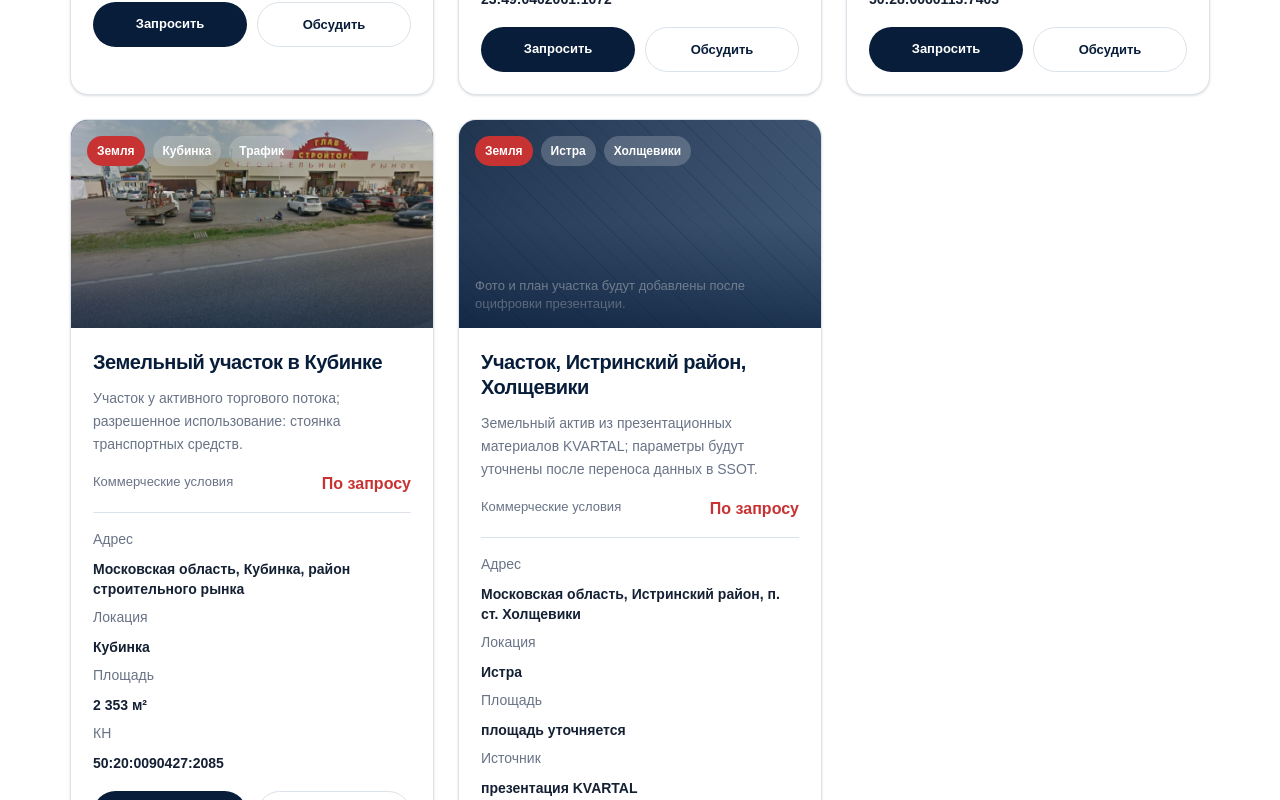
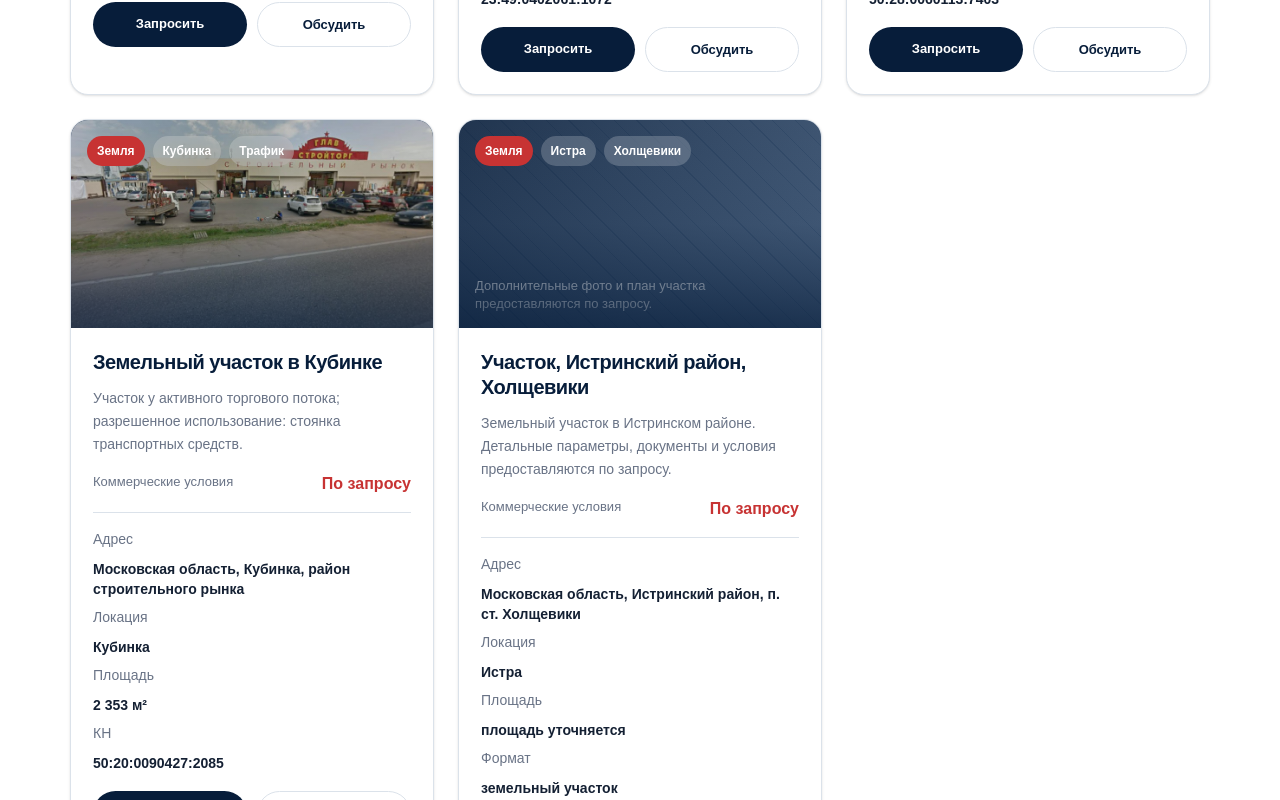
Before and after one commit to AVOINVESTGROUP/kvartal-demo, a Next.js app in the folder apps/web/: page / in a window 1280 px wide. Shown: the part 2940-3740 px from the top of the page. Built offline with nearby package versions, Linux system fonts and the light colour scheme.

Commit message:
Remove internal wording from object card

```diff
--- a/apps/web/src/components/Objects.tsx
+++ b/apps/web/src/components/Objects.tsx
@@ -75,9 +75,9 @@ const objects: ObjectItem[] = [
     district: "Истра",
     address: "Московская область, Истринский район, п. ст. Холщевики",
     areaDisplay: "площадь уточняется",
-    metaLabel: "Источник",
-    metaValue: "презентация KVARTAL",
-    description: "Земельный актив из презентационных материалов KVARTAL; параметры будут уточнены после переноса данных в SSOT.",
+    metaLabel: "Формат",
+    metaValue: "земельный участок",
+    description: "Земельный участок в Истринском районе. Детальные параметры, документы и условия предоставляются по запросу.",
     tags: ["Земля", "Истра", "Холщевики"],
   },
 ];
@@ -248,7 +248,7 @@ export const Objects = () => {
                   />
                 ) : (
                   <div className="flex h-full items-end bg-[linear-gradient(135deg,rgba(7,29,58,0.86),rgba(13,46,88,0.62)),repeating-linear-gradient(45deg,#98a6b5,#98a6b5_1px,#b9c2cc_1px,#b9c2cc_16px)] p-4 text-[13px] leading-snug text-white/76">
-                    Фото и план участка будут добавлены после оцифровки презентации.
+                    Дополнительные фото и план участка предоставляются по запросу.
                   </div>
                 )}
                 <div className="absolute inset-0 bg-gradient-to-t from-kv-navy/72 via-kv-navy/12 to-transparent" />
```
